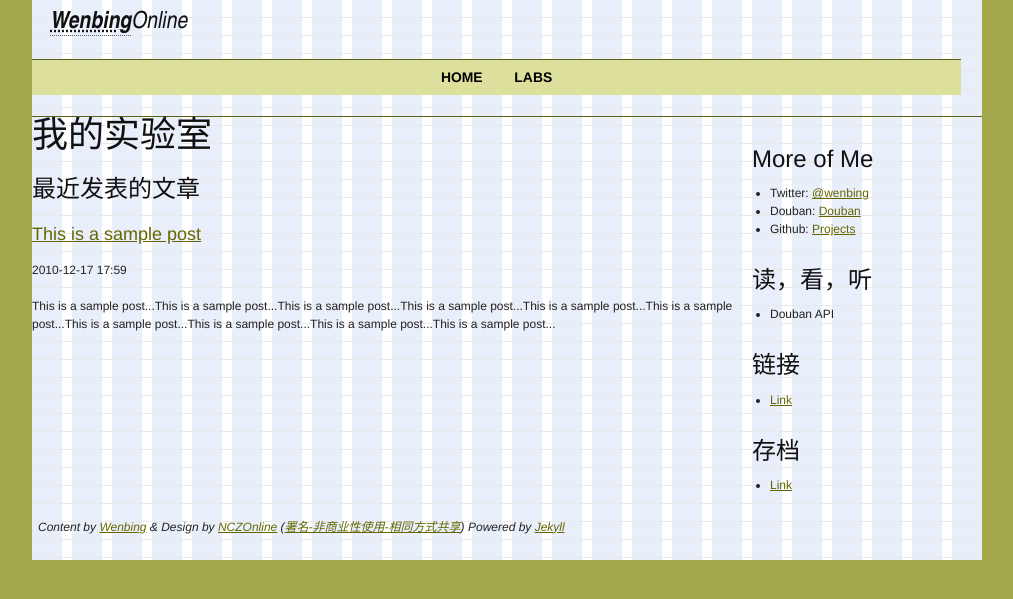
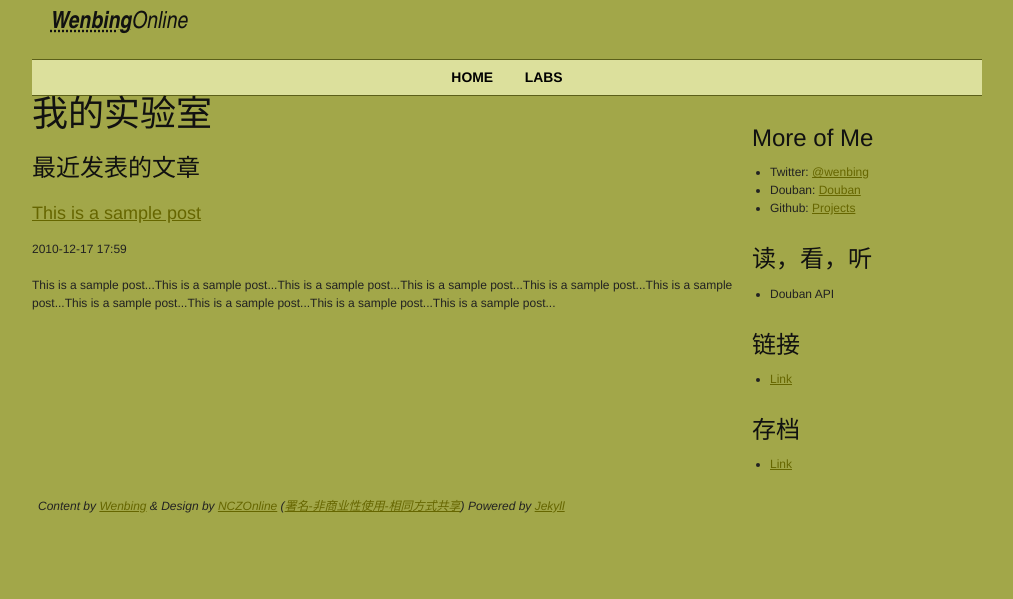
Before and after one commit to GunioRobot/wenbing.github.com, a Jekyll site: the page built from labs/index.markdown, in a window 1280 px wide. Shown: the top 599 px of the page, without its empty margins (133-1146 px from the left). Built offline with Jekyll 4.4.1, drawn with Linux system fonts in a browser that asks for light colours; Markdown is read by kramdown in place of the engine named in the settings.

Commit message:
finish #hd style

```diff
--- a/_layouts/NCZOnline.html
+++ b/_layouts/NCZOnline.html
@@ -23,7 +23,7 @@
 
   </head>
   <body id="{{ page.section }}">
-    <div id="doc" class="container showgrid">
+    <div id="doc" class="container ">
       {{ content }}
       <div id="ft">
         <address>
--- a/files/css/style.css
+++ b/files/css/style.css
@@ -1,24 +1,3 @@
-
-#hd #subhd {
-    padding: 1em 1.5em;
-}
-
-#hd ul {
-    padding: 0.5em 1em;
-    text-align: center;
-}
-#hd ul li {
-    display:inline;
-}
-
-#hd ul li a{
-    display:inline-block;
-    margin-left: 2em;
-}
-
-#hd ul li.first a {
-    margin-left: 0;
-}
 
 #hd {
   border-bottom: 1px solid #5B5F19;
@@ -33,13 +12,34 @@
 
 #hd h1 acronym {
   font-weight: bold;
+  border: 0;
+}
+
+#hd #subhd {
+  padding: 1em 1.5em;
 }
 
 #hd ul {
+  margin: 0;
+  padding: 0.5em 1em;
+  text-align: center;
   border-top: 1px solid #5B5F19;
   background: #DCE09C;
   font-size: 116%;
   font-weight: bold;
+}
+
+#hd ul li {
+  display:inline;
+}
+
+#hd ul li a{
+  display:inline-block;
+  margin-left: 2em;
+}
+
+#hd ul li.first a {
+  margin-left: 0;
 }
 
 #hd ul a {
@@ -80,3 +80,6 @@
   background-image: url(/_images/quote.gif);
   background-repeat: no-repeat;
 }
+acronym {
+  border: 0;
+}
```
Lines whose indentation alone changed are shown as unchanged.
